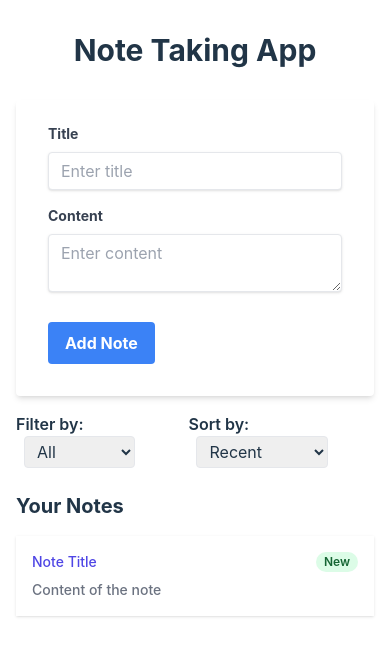
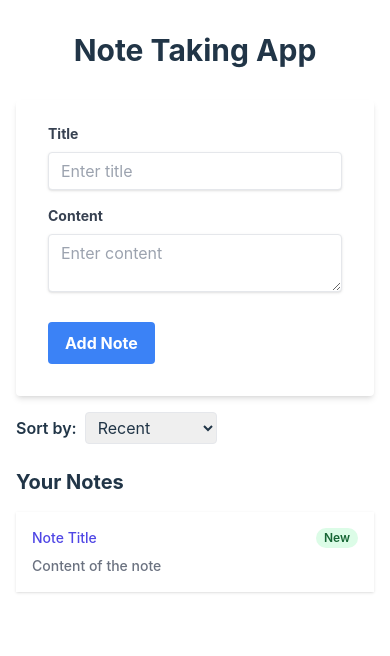
Before and after one commit to muhammadzidane/muhammadzidane-test-frontend-mumtaz-teknologi-indonesia, a Vue app: page / in a window 390 px wide. Shown: the top 656 px of the page. Built offline with nearby package versions, Linux system fonts and the light colour scheme.

Commit message:
feat: home components

```diff
--- a/src/modules/home/pages/HomeIndex.vue
+++ b/src/modules/home/pages/HomeIndex.vue
@@ -1,114 +1,21 @@
-<script setup></script>
-
 <template>
   <div class="flex-1 d-flex justify-center">
     <div class="max-w-3xl mx-auto px-4 py-8">
       <h1 class="text-3xl font-bold text-center mb-8">Note Taking App</h1>
 
       <!-- Form to add a new note -->
-      <form class="bg-white shadow-md rounded px-8 pt-6 pb-8 mb-4">
-        <div class="mb-4">
-          <label class="block text-gray-700 text-sm font-bold mb-2" for="title">
-            Title
-          </label>
-          <input
-            class="shadow appearance-none border rounded w-full py-2 px-3 text-gray-700 leading-tight focus:outline-none focus:shadow-outline"
-            id="title"
-            type="text"
-            placeholder="Enter title"
-          />
-        </div>
-        <div class="mb-6">
-          <label
-            class="block text-gray-700 text-sm font-bold mb-2"
-            for="content"
-          >
-            Content
-          </label>
-          <textarea
-            class="shadow appearance-none border rounded w-full py-2 px-3 text-gray-700 leading-tight focus:outline-none focus:shadow-outline"
-            id="content"
-            placeholder="Enter content"
-          ></textarea>
-        </div>
-        <div class="flex items-center justify-between">
-          <button
-            class="bg-blue-500 hover:bg-blue-700 text-white font-bold py-2 px-4 rounded focus:outline-none focus:shadow-outline"
-            type="button"
-          >
-            Add Note
-          </button>
-        </div>
-      </form>
+      <HomeNoteForm />
 
       <!-- Filter and Sorting Controls -->
-      <div class="flex justify-between mb-6">
-        <!-- Filter Dropdown -->
-        <div>
-          <label for="filter" class="font-semibold">Filter by:</label>
-          <select id="filter" class="rounded border px-2 py-1 ml-2">
-            <option value="all">All</option>
-            <option value="important">Important</option>
-            <option value="work">Work</option>
-            <option value="personal">Personal</option>
-          </select>
-        </div>
-
-        <!-- Sorting Dropdown -->
-        <div>
-          <label for="sort" class="font-semibold">Sort by:</label>
-          <select id="sort" class="rounded border px-2 py-1 ml-2">
-            <option value="recent">Recent</option>
-            <option value="alphabetical">Alphabetical</option>
-          </select>
-        </div>
-      </div>
+      <HomeSorting />
 
       <!-- List of existing notes -->
-      <div>
-        <h2 class="text-xl font-bold mb-4">Your Notes</h2>
-        <div class="flex flex-col gap-4">
-          <div class="bg-white shadow overflow-hidden sm:rounded-md">
-            <ul>
-              <li>
-                <a
-                  href="#"
-                  class="block hover:bg-gray-50 focus:outline-none focus:bg-gray-50 transition duration-150 ease-in-out"
-                >
-                  <div class="px-4 py-4 sm:px-6">
-                    <div class="flex items-center justify-between">
-                      <p
-                        class="text-sm leading-5 font-medium text-indigo-600 truncate"
-                      >
-                        Note Title
-                      </p>
-                      <div class="ml-2 flex-shrink-0 flex">
-                        <span
-                          class="px-2 inline-flex text-xs leading-5 font-semibold rounded-full bg-green-100 text-green-800"
-                        >
-                          New
-                        </span>
-                      </div>
-                    </div>
-                    <div class="mt-2 sm:flex sm:justify-between">
-                      <div class="sm:flex">
-                        <p
-                          class="mt-2 flex items-center text-sm leading-5 text-gray-500 sm:mt-0"
-                        >
-                          Content of the note
-                        </p>
-                      </div>
-                    </div>
-                  </div>
-                </a>
-              </li>
-              <!-- More notes can be added here -->
-            </ul>
-          </div>
-        </div>
-      </div>
+      <HomeNoteList />
     </div>
   </div>
 </template>
 
-<script setup></script>
+<script setup>
+// Components
+import { HomeNoteForm, HomeNoteList, HomeSorting } from "./components";
+</script>
--- /dev/null
+++ b/src/modules/home/pages/components/HomeNoteForm.vue
@@ -0,0 +1,35 @@
+<template>
+  <form class="bg-white shadow-md rounded px-8 pt-6 pb-8 mb-4">
+    <div class="mb-4">
+      <label class="block text-gray-700 text-sm font-bold mb-2" for="title">
+        Title
+      </label>
+      <input
+        class="shadow appearance-none border rounded w-full py-2 px-3 text-gray-700 leading-tight focus:outline-none focus:shadow-outline"
+        id="title"
+        type="text"
+        placeholder="Enter title"
+      />
+    </div>
+    <div class="mb-6">
+      <label class="block text-gray-700 text-sm font-bold mb-2" for="content">
+        Content
+      </label>
+      <textarea
+        class="shadow appearance-none border rounded w-full py-2 px-3 text-gray-700 leading-tight focus:outline-none focus:shadow-outline"
+        id="content"
+        placeholder="Enter content"
+      ></textarea>
+    </div>
+    <div class="flex items-center justify-between">
+      <button
+        class="bg-blue-500 hover:bg-blue-700 text-white font-bold py-2 px-4 rounded focus:outline-none focus:shadow-outline"
+        type="button"
+      >
+        Add Note
+      </button>
+    </div>
+  </form>
+</template>
+
+<script setup></script>
--- /dev/null
+++ b/src/modules/home/pages/components/HomeNoteList.vue
@@ -0,0 +1,46 @@
+<template>
+  <div>
+    <h2 class="text-xl font-bold mb-4">Your Notes</h2>
+    <div class="flex flex-col gap-4">
+      <div class="bg-white shadow overflow-hidden sm:rounded-md">
+        <ul>
+          <li>
+            <a
+              href="#"
+              class="block hover:bg-gray-50 focus:outline-none focus:bg-gray-50 transition duration-150 ease-in-out"
+            >
+              <div class="px-4 py-4 sm:px-6">
+                <div class="flex items-center justify-between">
+                  <p
+                    class="text-sm leading-5 font-medium text-indigo-600 truncate"
+                  >
+                    Note Title
+                  </p>
+                  <div class="ml-2 flex-shrink-0 flex">
+                    <span
+                      class="px-2 inline-flex text-xs leading-5 font-semibold rounded-full bg-green-100 text-green-800"
+                    >
+                      New
+                    </span>
+                  </div>
+                </div>
+                <div class="mt-2 sm:flex sm:justify-between">
+                  <div class="sm:flex">
+                    <p
+                      class="mt-2 flex items-center text-sm leading-5 text-gray-500 sm:mt-0"
+                    >
+                      Content of the note
+                    </p>
+                  </div>
+                </div>
+              </div>
+            </a>
+          </li>
+          <!-- More notes can be added here -->
+        </ul>
+      </div>
+    </div>
+  </div>
+</template>
+
+<script setup></script>
--- /dev/null
+++ b/src/modules/home/pages/components/HomeSorting.vue
@@ -0,0 +1,14 @@
+<template>
+  <div class="flex justify-between mb-6">
+    <!-- Sorting Dropdown -->
+    <div>
+      <label for="sort" class="font-semibold">Sort by:</label>
+      <select id="sort" class="rounded border px-2 py-1 ml-2">
+        <option value="recent">Recent</option>
+        <option value="alphabetical">Alphabetical</option>
+      </select>
+    </div>
+  </div>
+</template>
+
+<script setup></script>
--- /dev/null
+++ b/src/modules/home/pages/components/index.js
@@ -0,0 +1,3 @@
+export { default as HomeNoteForm } from "./HomeNoteForm.vue";
+export { default as HomeSorting } from "./HomeSorting.vue";
+export { default as HomeNoteList } from "./HomeNoteList.vue";
```
